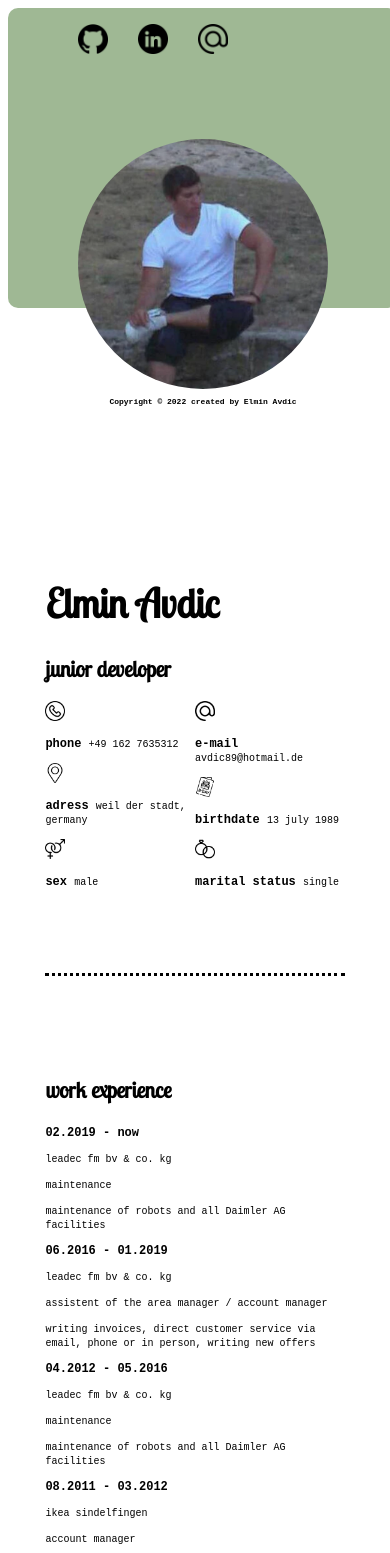
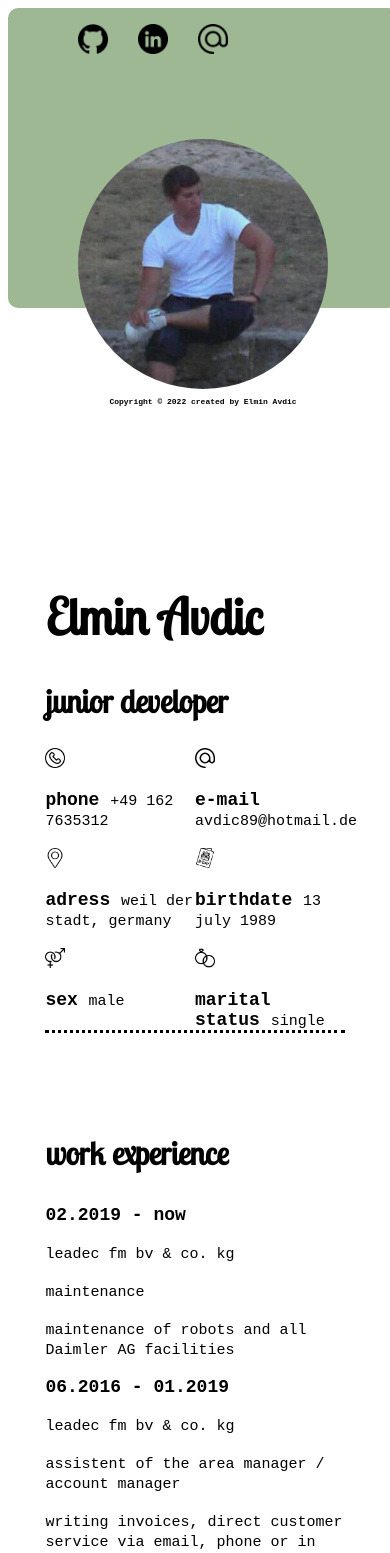
Before and after one commit to avdic89/curriculum-vitae, a React (Create React App) app: page / in a window 390 px wide. Shown: the top 1553 px of the page. Built offline with nearby package versions, Linux system fonts and the light colour scheme.

Commit message:
changed the font size of the p and span elements for mobile devices

```diff
--- a/src/App.css
+++ b/src/App.css
@@ -166,28 +166,29 @@ h3{
         font-size: 24px;
 
     }
+
     p{
         font-weight: bold;
-        font-size: 12px;
+        font-size: 18px;
         font-family: 'Courier New', Courier, monospace;
 
     }
 
     span{
         font-weight: normal;
-        font-size:10px;
+        font-size:15px;
 
     }
 
     h1{
-        font-size:40px;
+        font-size:50px;
     }
 
     h2{
-        font-size:22px;
+        font-size:32px;
     }
     h3{
-        font-size:22px;
+        font-size:32px;
     }
     #img-right-hobbies {
         width:20px;
```
Also changed, not shown: 9 other files (tests, documents, lock files or other folders).
